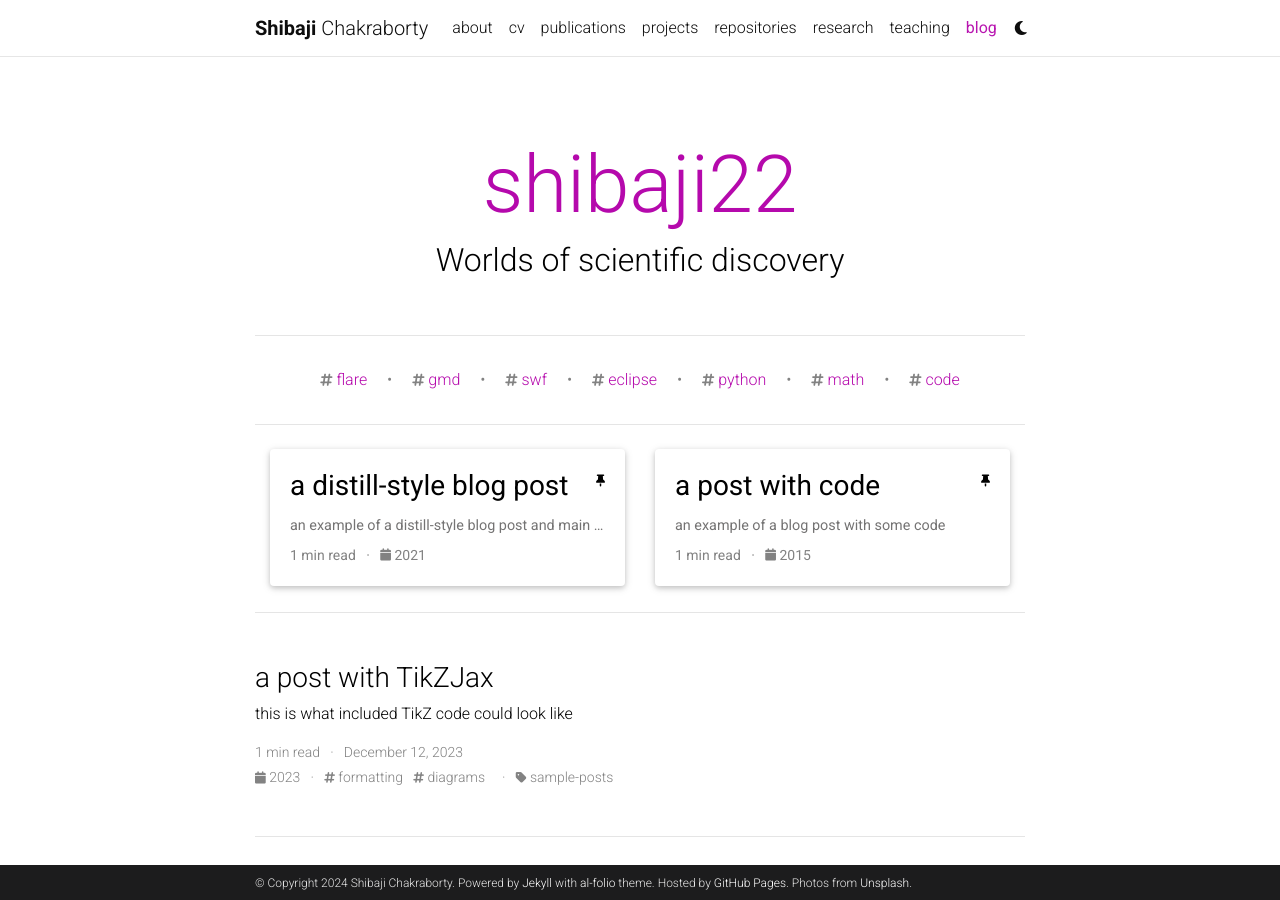
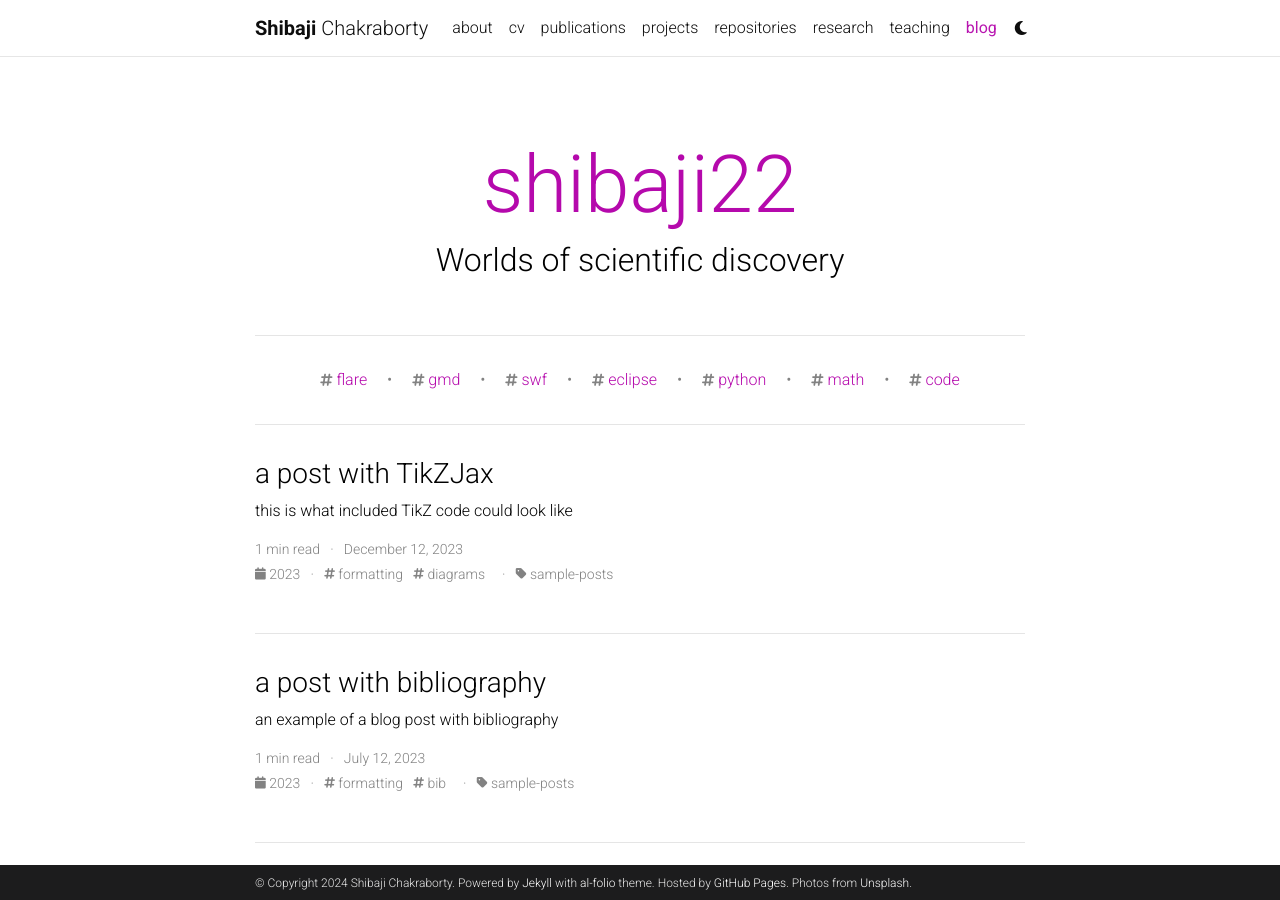
Before and after one commit to shibaji7/shibaji7.github.io, a Jekyll site: the page built from _pages/blog.md, in a window 1280 px wide and 900 px high. Built offline with Jekyll 4.4.1, drawn with Linux system fonts in a browser that asks for light colours; the list of posts is cut into pages by our own code; comment, search, counter and statistics services are not loaded; a style sheet for code colours, icons or effects is not loaded.

Commit message:
Updated CV

```diff
--- a/_pages/blog.md
+++ b/_pages/blog.md
@@ -54,7 +54,7 @@
   </div>
   {% endif %}
 
-  {% assign featured_posts = site.posts | where: "featured", "true" %}
+  <!-- {% assign featured_posts = site.posts | where: "featured", "true" %}
   {% if featured_posts.size > 0 %}
     <br>
     <div class="container featured-posts">
@@ -95,7 +95,7 @@
       </div>
     </div>
     <hr>
-  {% endif %}
+  {% endif %} -->
 
   <ul class="post-list">
 
```
Also changed, not shown: _projects/1_project.md (+1 -1 lines), assets/img/_proj_/SolarEclipse-Front.jpg (added).
